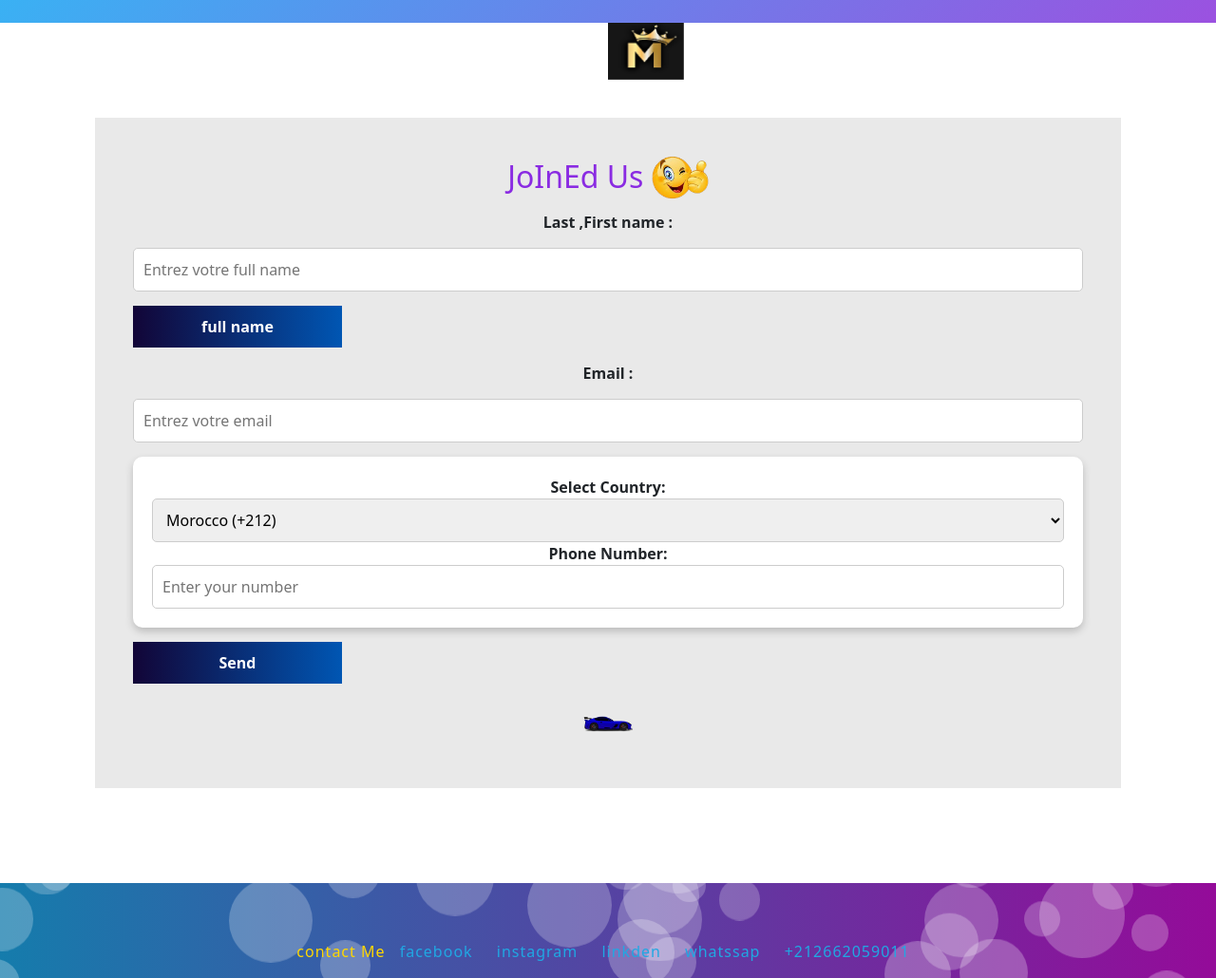
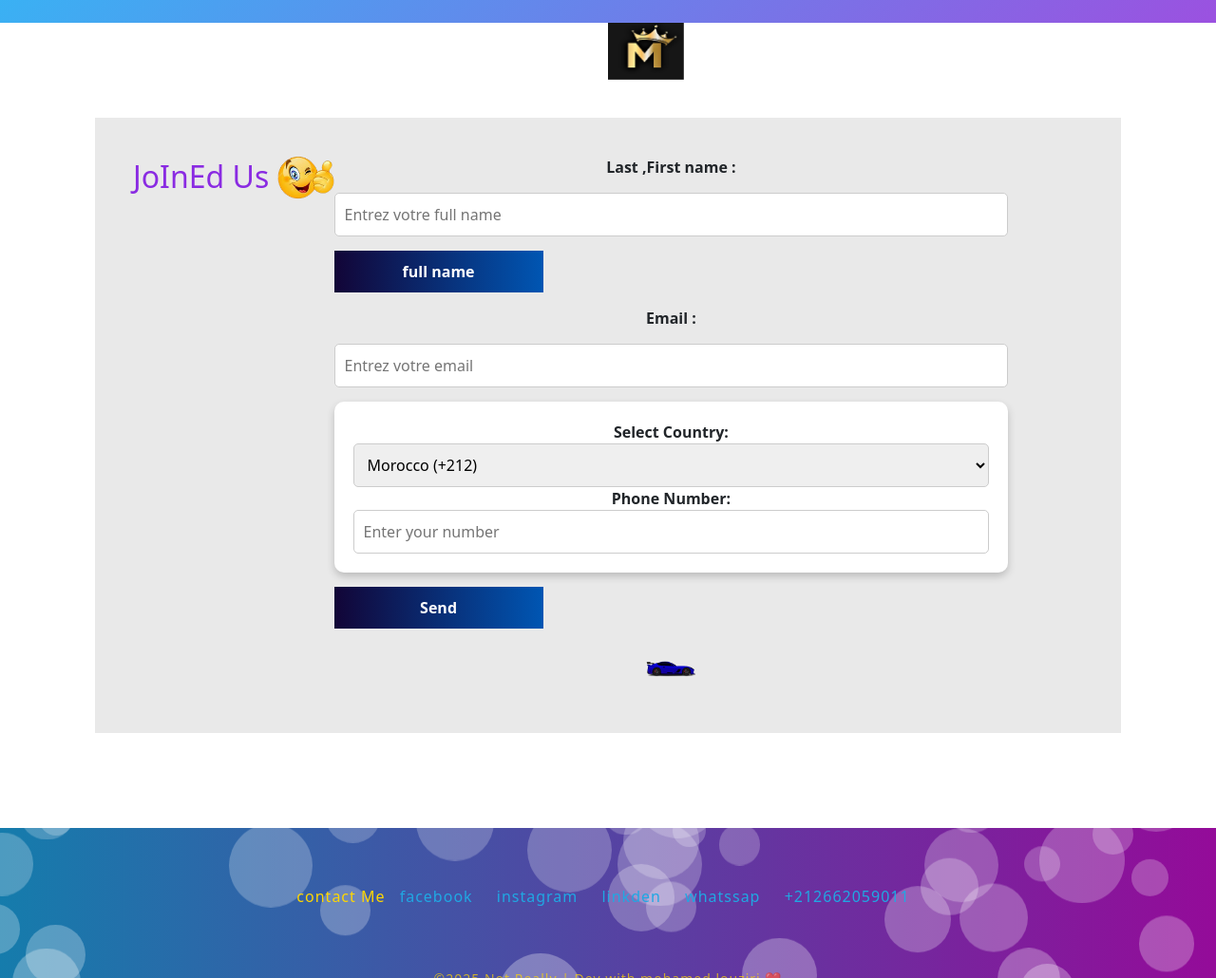
Before and after one commit to simohamedlouza/game, a plain HTML site: page index.html in a window 1280 px wide. Shown: the part 2500-3530 px from the top of the page at 95% size. Drawn offline with nearby package versions, Linux system fonts and the light colour scheme.

Commit message:
Update PRrojetmoi.css

```diff
--- a/PRrojetmoi.css
+++ b/PRrojetmoi.css
@@ -14,6 +14,10 @@ body{
 
 
 }
+ .formu{
+    display: flex;
+    flex-wrap: wrap;
+ }
 .nav1>ul>li{
     float: left;
     margin: 10px;
```
